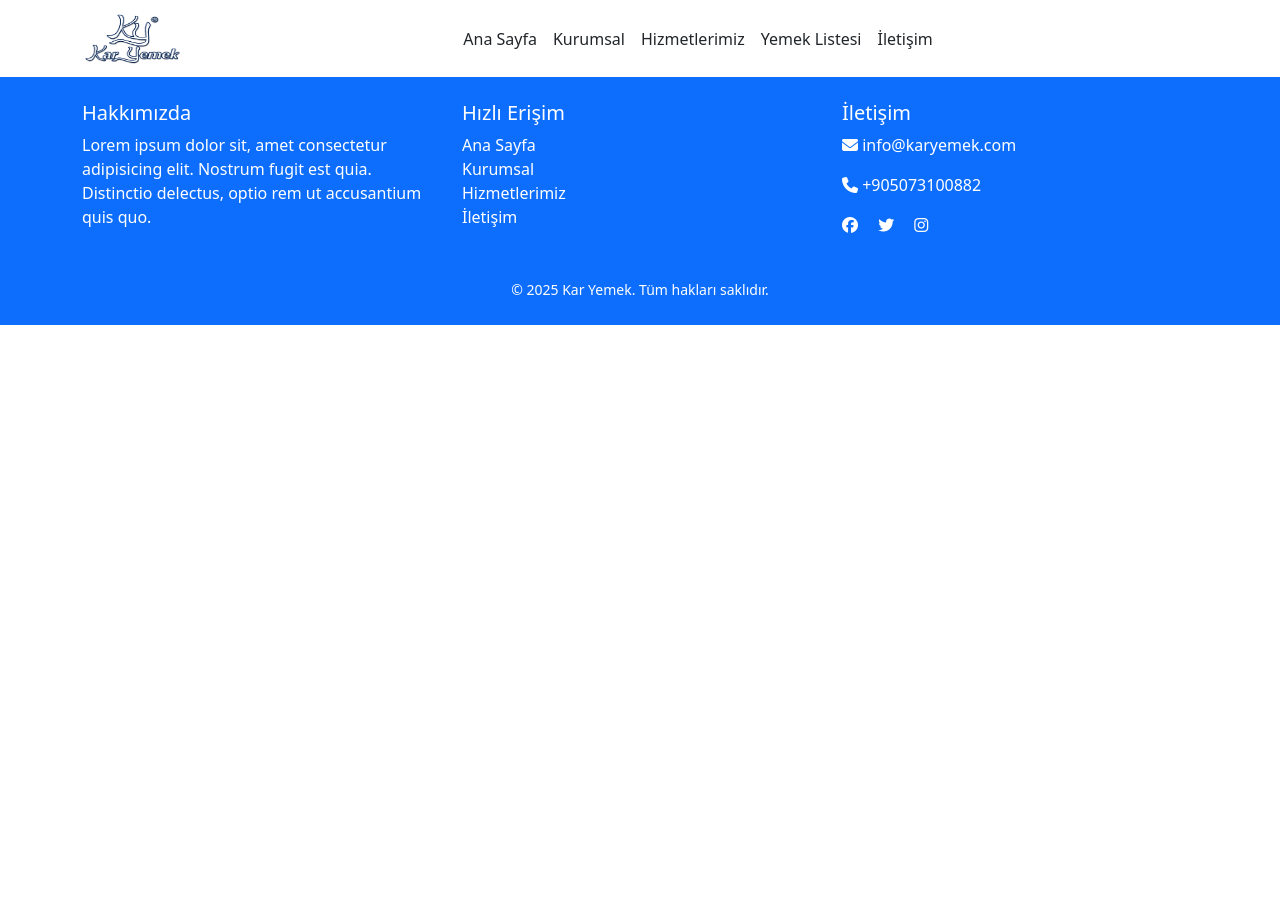
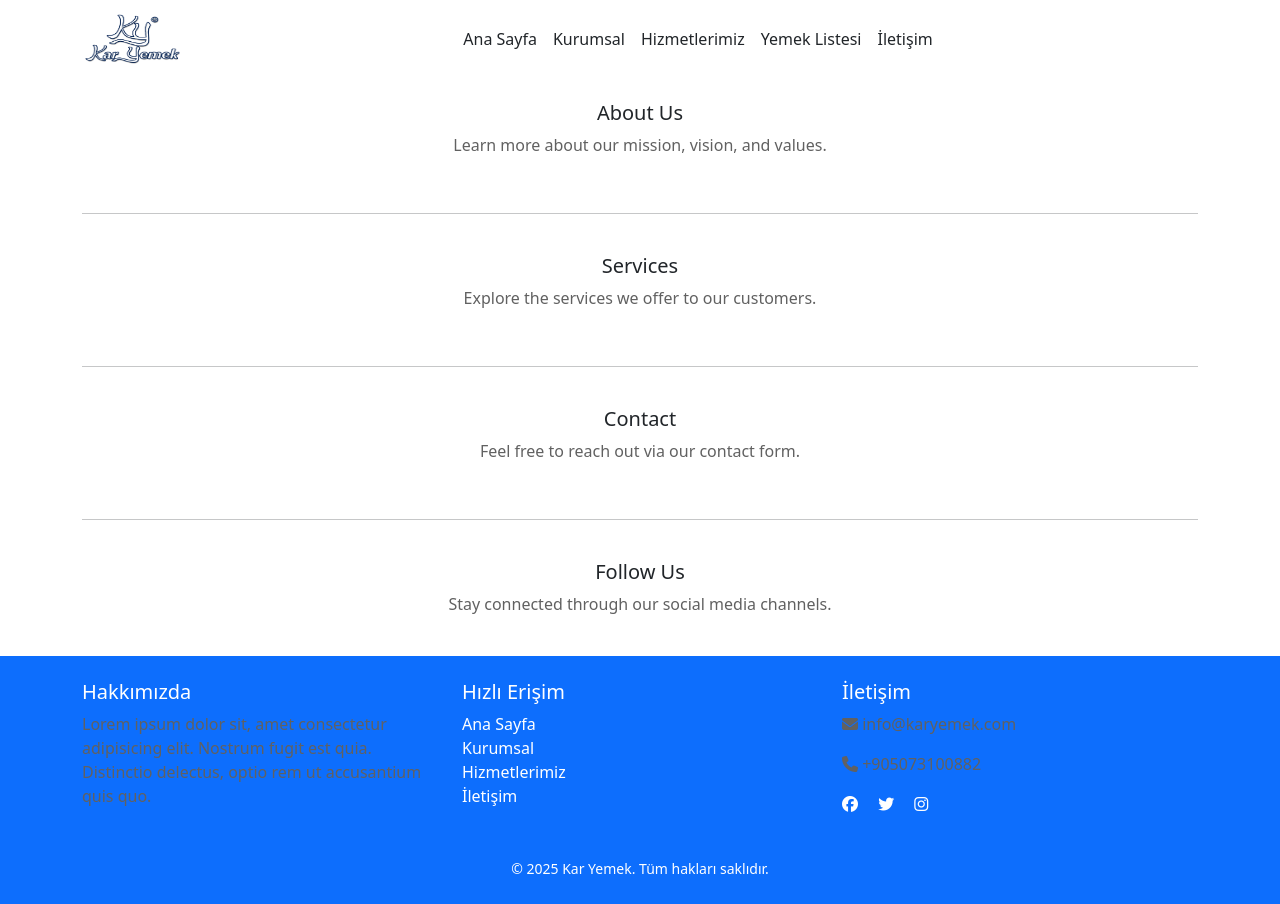
Before and after one commit to erkankesemen/KarYemek, a plain HTML site: page index.html in a window 1280 px wide. Before the commit the page ends 800 px from the top, so only its background shows below. Drawn offline with nearby package versions, Linux system fonts and the light colour scheme; no server answers.

Commit message:
genericler ayarlanıyor.

```diff
--- a/general-file/color.css
+++ b/general-file/color.css
@@ -1,8 +1,7 @@
 :root {
-    --light-green: #90EE90;
     --kar-mavi:  #45CEE8;
     --kar-lacivert: #044C9D;
     --kar-koyu:#1E1E1E;
-    --kar-gri:#D6DEE5;
-    --kar-beyaz: #F5F8FA;
+    --kar-gri:#616161;
+    --kar-beyaz: #D6DEE5;
   }
--- a/index-css/index.css
+++ b/index-css/index.css
@@ -8,13 +8,24 @@
   }
 }
 
-
-
 html {
   position: relative;
   min-height: 100%;
 }
 
 body {
-    margin-bottom: 60px;
+  margin-bottom: 0;
+  background-color: var(--kar-beyaz); /* Background color for the body */
+  font-family: Arial, sans-serif; /* Default font for the page */
 }
+
+h1 {
+  color: var(--kar-koyu); /* Dark color for the main heading */
+  font-size: 2.5rem;
+  margin-bottom: 1rem;
+}
+
+p {
+  color: var(--kar-gri); /* Secondary color for paragraphs */
+  font-size: 1rem;
+}
--- a/index.html
+++ b/index.html
@@ -14,25 +14,55 @@
 
     <title>Document</title>
 </head>
+
+
 <body>
+
+
     <div id="navbar-placeholder"></div>
 
+    <div class="container">
+        <!-- Section 1 -->
+        <div class="row py-4">
+            <div class="col text-center">
+                <h5>About Us</h5>
+                <p>Learn more about our mission, vision, and values.</p>
+            </div>
+        </div>
+        <hr class="bg-secondary">
 
+        <!-- Section 2 -->
+        <div class="row py-4">
+            <div class="col text-center">
+                <h5>Services</h5>
+                <p>Explore the services we offer to our customers.</p>
+            </div>
+        </div>
+        <hr class="bg-secondary">
 
+        <!-- Section 3 -->
+        <div class="row py-4">
+            <div class="col text-center">
+                <h5>Contact</h5>
+                <p>Feel free to reach out via our contact form.</p>
+            </div>
+        </div>
+        <hr class="bg-secondary">
 
-
-
-
-
-
-
-
-
+        <!-- Section 4 -->
+        <div class="row py-4">
+            <div class="col text-center">
+                <h5>Follow Us</h5>
+                <p>Stay connected through our social media channels.</p>
+            </div>
+        </div>
+    </div>
 
 
     <footer class="footer">
         <div id="footer-placeholder"></div>
     </footer>
+
 
     <script src="https://cdnjs.cloudflare.com/ajax/libs/bootstrap/5.3.3/js/bootstrap.min.js"
     integrity="sha512-ykZ1QQr0Jy/4ZkvKuqWn4iF3lqPZyij9iRv6sGqLRdTPkY69YX6+7wvVGmsdBbiIfN/8OdsI7HABjvEok6ZopQ==" crossorigin="anonymous" referrerpolicy="no-referrer"></script>
@@ -40,4 +70,6 @@
     integrity="sha512-7Pi/otdlbbCR+LnW+F7PwFcSDJOuUJB3OxtEHbg4vSMvzvJjde4Po1v4BR9Gdc9aXNUNFVUY+SK51wWT8WF0Gg==" crossorigin="anonymous" referrerpolicy="no-referrer"></script>
 
 </body>
+
+
 </html>
```
Lines whose indentation alone changed are shown as unchanged.
